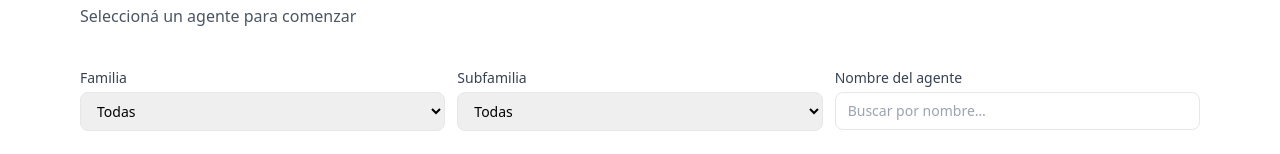
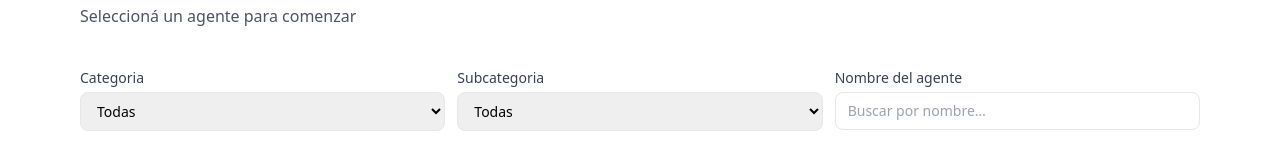
Before and after one commit to Argental2019/Test_API_ChatBots_OpenAI, a Next.js app in the folder apps/web/: page / in a window 1280 px wide. Shown: the part 157-311 px from the top of the page. Built offline with nearby package versions, Linux system fonts and the light colour scheme.

Commit message:
categoria y subcategoria

```diff
--- a/apps/web/app/page.tsx
+++ b/apps/web/app/page.tsx
@@ -273,9 +273,9 @@ export default function MultiAgentChat() {
 
           {/* 🔎 Barra de filtros */}
           <div className="mb-6 grid gap-3 sm:grid-cols-3">
-            {/* Familia */}
+            {/* Categoria */}
             <div>
-              <label className="mb-1 block text-sm font-medium text-gray-700">Familia</label>
+              <label className="mb-1 block text-sm font-medium text-gray-700">Categoria</label>
               <select
                 value={familyFilter}
                 onChange={(e) => setFamilyFilter(e.target.value)}
@@ -288,9 +288,9 @@ export default function MultiAgentChat() {
               </select>
             </div>
 
-            {/* Subfamilia (dependiente) */}
+            {/* Sub-Categoria (dependiente) */}
             <div>
-              <label className="mb-1 block text-sm font-medium text-gray-700">Subfamilia</label>
+              <label className="mb-1 block text-sm font-medium text-gray-700">Subcategoria</label>
               <select
                 value={subfamilyFilter}
                 onChange={(e) => setSubfamilyFilter(e.target.value)}
```
